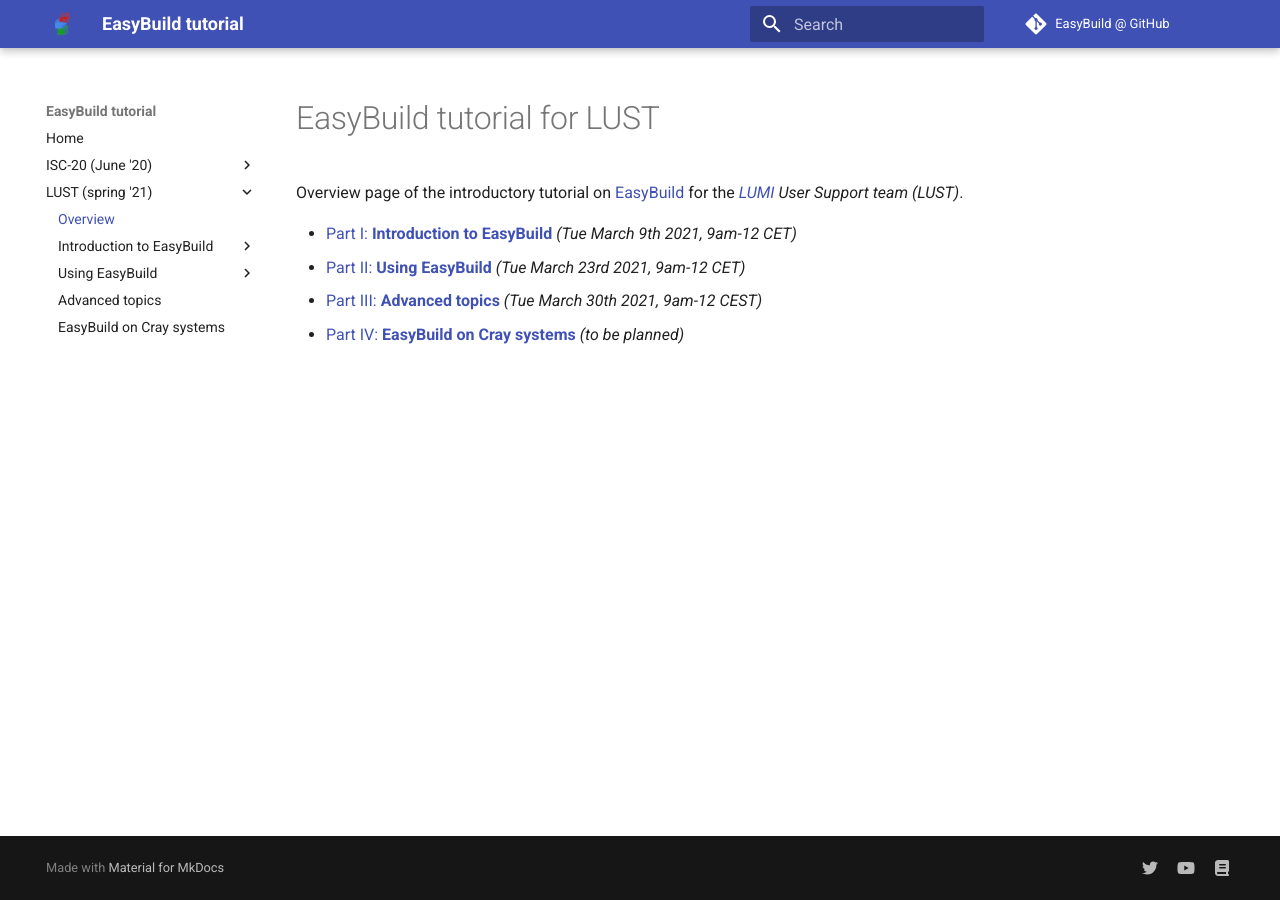
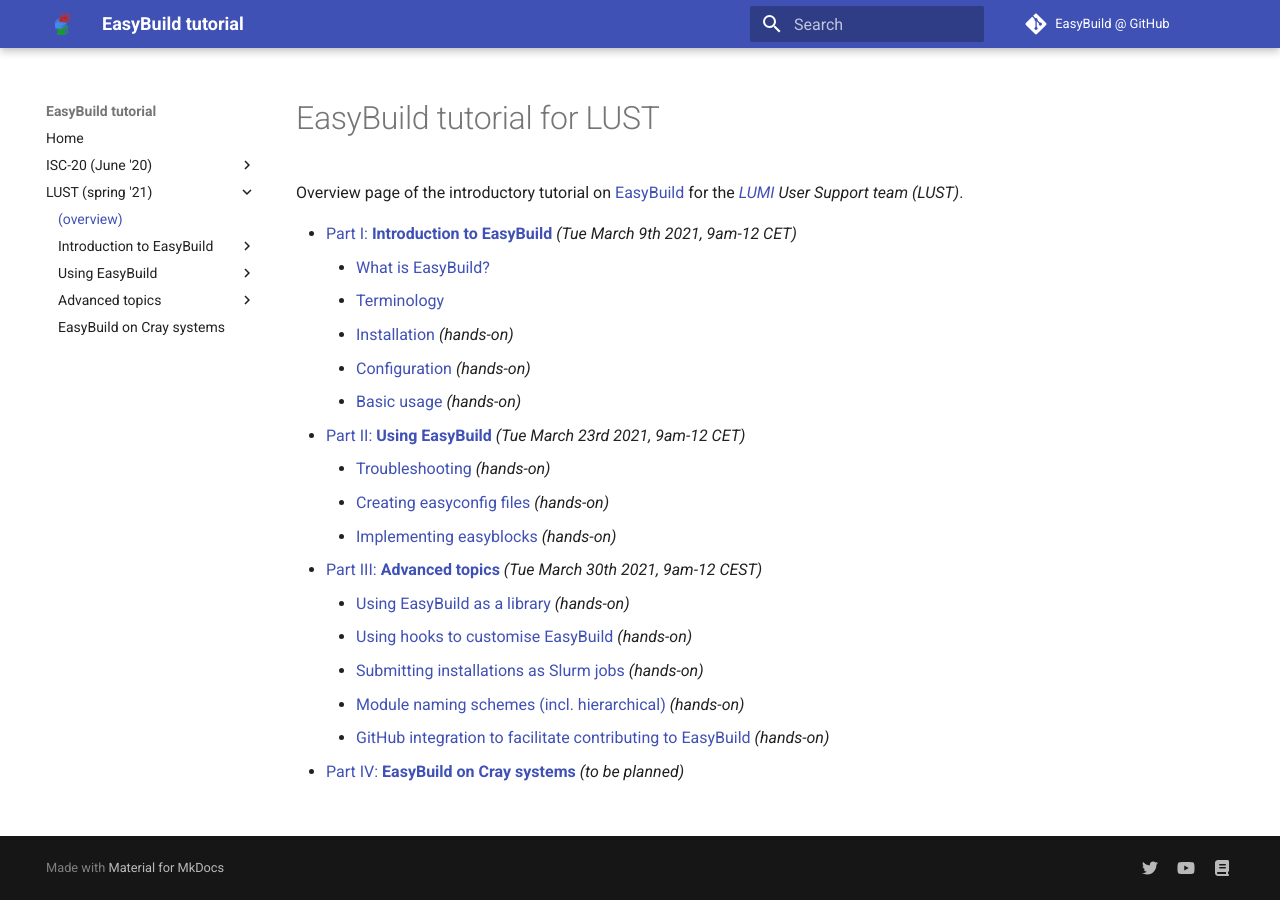
Before and after one commit to easybuilders/easybuild-tutorial, an MkDocs documentation site: the page built from docs/2021-lust/index.md, in a window 1280 px wide. Built offline with MkDocs 1.6.1 and Material for MkDocs 9.7.7, drawn with Linux system fonts in a browser that asks for light colours.

Commit message:
add section on using EasyBuild as a library for LUST tutorial

```diff
--- a/docs/2021-lust/index.md
+++ b/docs/2021-lust/index.md
@@ -3,6 +3,19 @@
 Overview page of the introductory tutorial on [EasyBuild](https://easybuild.io) for the *[LUMI](https://www.lumi-supercomputer.eu) User Support team (LUST)*.
 
 - [Part I: **Introduction to EasyBuild**](part1_intro.md) *(Tue March 9th 2021, 9am-12 CET)*
+    * [What is EasyBuild?](what_is_easybuild.md)
+    * [Terminology](terminology.md)
+    * [Installation](installation.md) *(hands-on)*
+    * [Configuration](configuration.md) *(hands-on)*
+    * [Basic usage](basic_usage.md) *(hands-on)*
 - [Part II: **Using EasyBuild**](part2_using.md) *(Tue March 23rd 2021, 9am-12 CET)*
+    * [Troubleshooting](troubleshooting.md) *(hands-on)*
+    * [Creating easyconfig files](creating_easyconfig_files.md) *(hands-on)*
+    * [Implementing easyblocks](implementing_easyblocks.md) *(hands-on)*
 - [Part III: **Advanced topics**](part3_advanced.md) *(Tue March 30th 2021, 9am-12 CEST)*
+    * [Using EasyBuild as a library](easybuild_library.md) *(hands-on)*
+    * [Using hooks to customise EasyBuild](hooks.md) *(hands-on)*
+    * [Submitting installations as Slurm jobs](slurm_jobs.md) *(hands-on)*
+    * [Module naming schemes (incl. hierarchical)](module_naming_schemes.md) *(hands-on)*
+    * [GitHub integration to facilitate contributing to EasyBuild](github_integration.md) *(hands-on)*
 - [Part IV: **EasyBuild on Cray systems**](part4_cray.md) *(to be planned)*
--- a/mkdocs.yml
+++ b/mkdocs.yml
@@ -29,18 +29,26 @@
       - Comparison with other tools: 2020-06-isc20/comparison_other_tools.md
       - Getting help: 2020-06-isc20/getting_help.md
   - "LUST (spring '21)":
-      - Overview: 2021-lust/index.md
+      - (overview): 2021-lust/index.md
       - Introduction to EasyBuild:
+          - (overview): 2021-lust/part1_intro.md
           - What is EasyBuild?: 2021-lust/what_is_easybuild.md
           - Terminology: 2021-lust/terminology.md
           - Installation: 2021-lust/installation.md
           - Configuration: 2021-lust/configuration.md
           - Basic usage: 2021-lust/basic_usage.md
       - Using EasyBuild:
+          - (overview): 2021-lust/part2_using.md
           - Troubleshooting: 2021-lust/troubleshooting.md
           - Creating easyconfig files: 2021-lust/creating_easyconfig_files.md
           - Implementing easyblocks: 2021-lust/implementing_easyblocks.md
-      - Advanced topics: 2021-lust/part3_advanced.md
+      - Advanced topics:
+          - (overview): 2021-lust/part3_advanced.md
+          - Using EasyBuild as a library: 2021-lust/easybuild_library.md
+          - Using hooks to customise EasyBuild: 2021-lust/hooks.md
+          - Submitting installations as Slurm jobs: 2021-lust/slurm_jobs.md
+          - Module naming schemes (incl. hierarchical): 2021-lust/module_naming_schemes.md
+          - GitHub integration to facilitate contributing to EasyBuild: 2021-lust/github_integration.md
       - EasyBuild on Cray systems: 2021-lust/part4_cray.md
 plugins:
   # show revision date at bottom of each page
```
Also changed, not shown: docs/2021-lust/easybuild_library.md (added, +285 -0 lines), docs/2021-lust/github_integration.md (added, +1 -0 lines), docs/2021-lust/hooks.md (added, +1 -0 lines), docs/2021-lust/module_naming_schemes.md (added, +1 -0 lines), docs/2021-lust/part3_advanced.md (+5 -4 lines), docs/2021-lust/slurm_jobs.md (added, +1 -0 lines).
